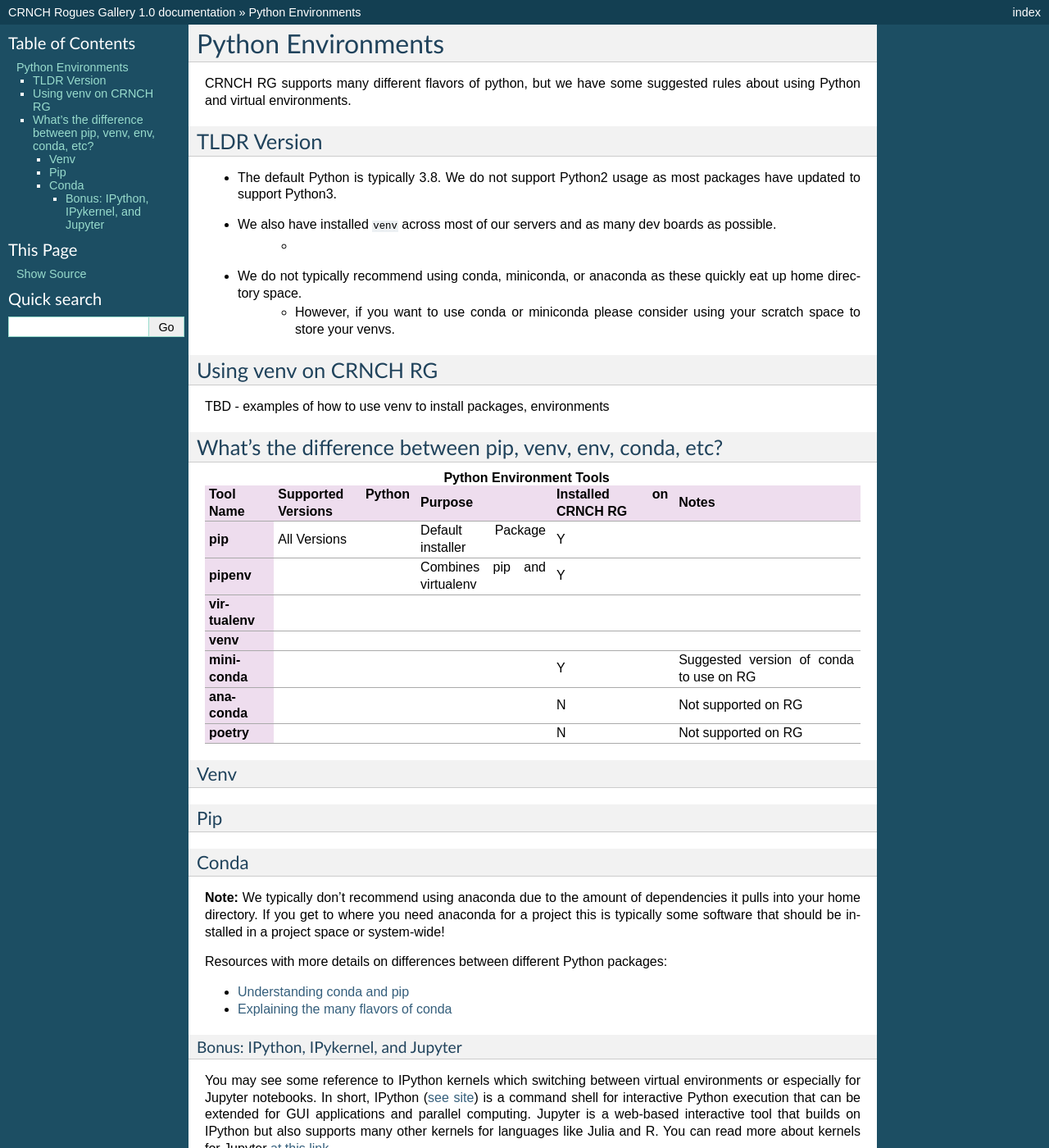
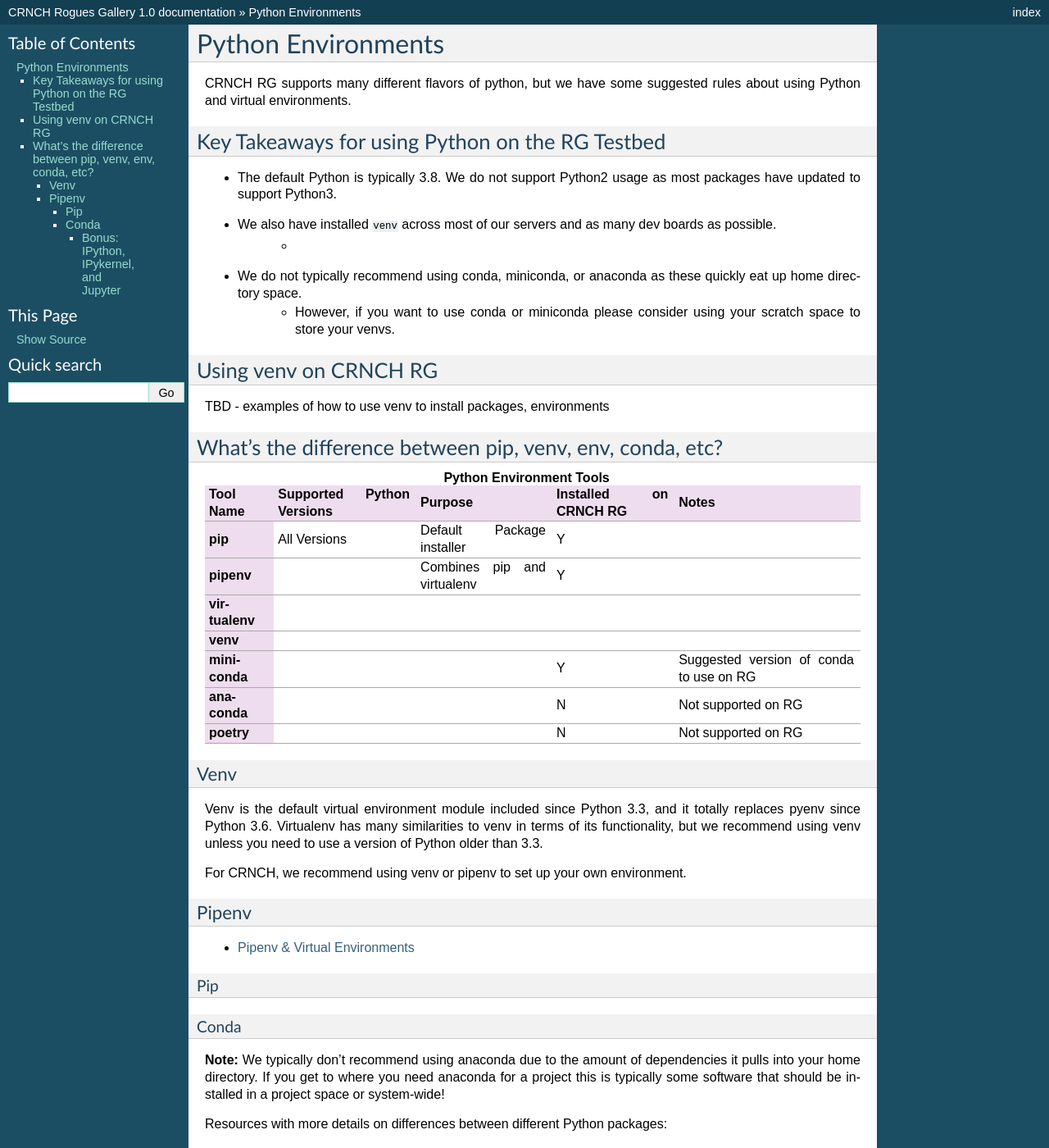
Before and after one commit to gt-crnch-rg/read-the-docs, a Sphinx documentation site: the page built from docs/general/python-environments.rst, in a window 1280 px wide and 1400 px high. Shown: the whole window at 82% size. Built offline with Sphinx 7.4.7, drawn with Linux system fonts in a browser that asks for light colours; pages that are not in the unit, such as notebooks, are missing from menus.

Commit message:
Update python-environments.rst

```diff
--- a/docs/general/python-environments.rst
+++ b/docs/general/python-environments.rst
@@ -4,8 +4,8 @@ Python Environments
 
 CRNCH RG supports many different flavors of python, but we have some suggested rules about using Python and virtual environments.
 
-TLDR Version
-============
+Key Takeaways for using Python on the RG Testbed
+=============
 
 - The default Python is typically 3.8. We do not support Python2 usage as most packages have updated to support Python3.
 - We also have installed :code:`venv` across most of our servers and as many dev boards as possible.
@@ -70,7 +70,18 @@ What's the difference between pip, venv, env, conda, etc?
 
 
 Venv
-^^^^^^^^^^^^^^
+-------
+
+Venv is the default virtual environment module included since Python 3.3, and it totally replaces pyenv since Python 3.6. Virtualenv has many similarities to venv in terms of its functionality, but we recommend using venv unless you need to use a version of Python older than 3.3.
+
+For CRNCH, we recommend using venv or pipenv to set up your own environment.
+
+
+
+Pipenv
+------
+
+- `Pipenv & Virtual Environments <https://docs.python-guide.org/dev/virtualenvs/>`__
 
 Pip
 ^^^^^^^^^^^^^^
```
